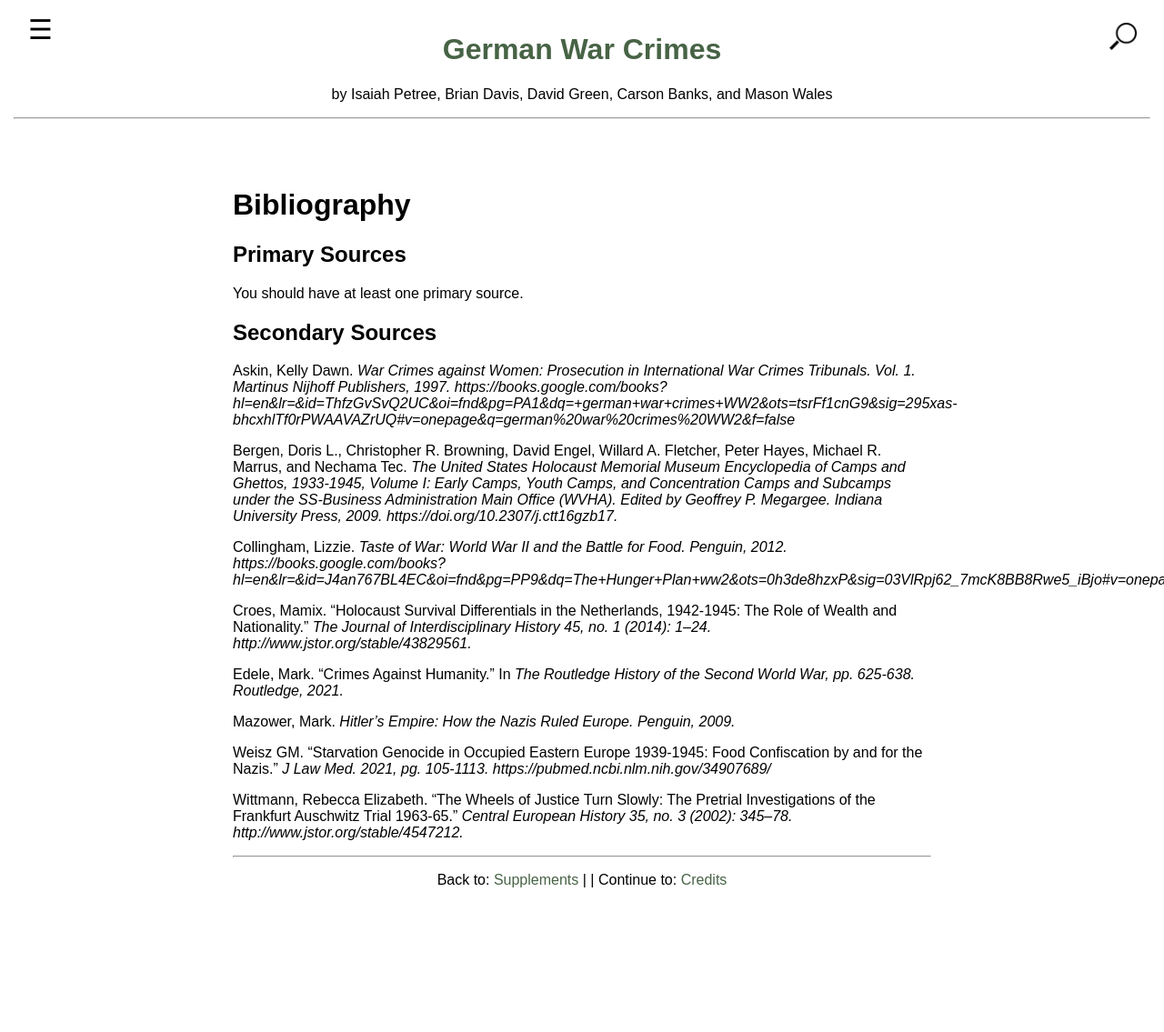
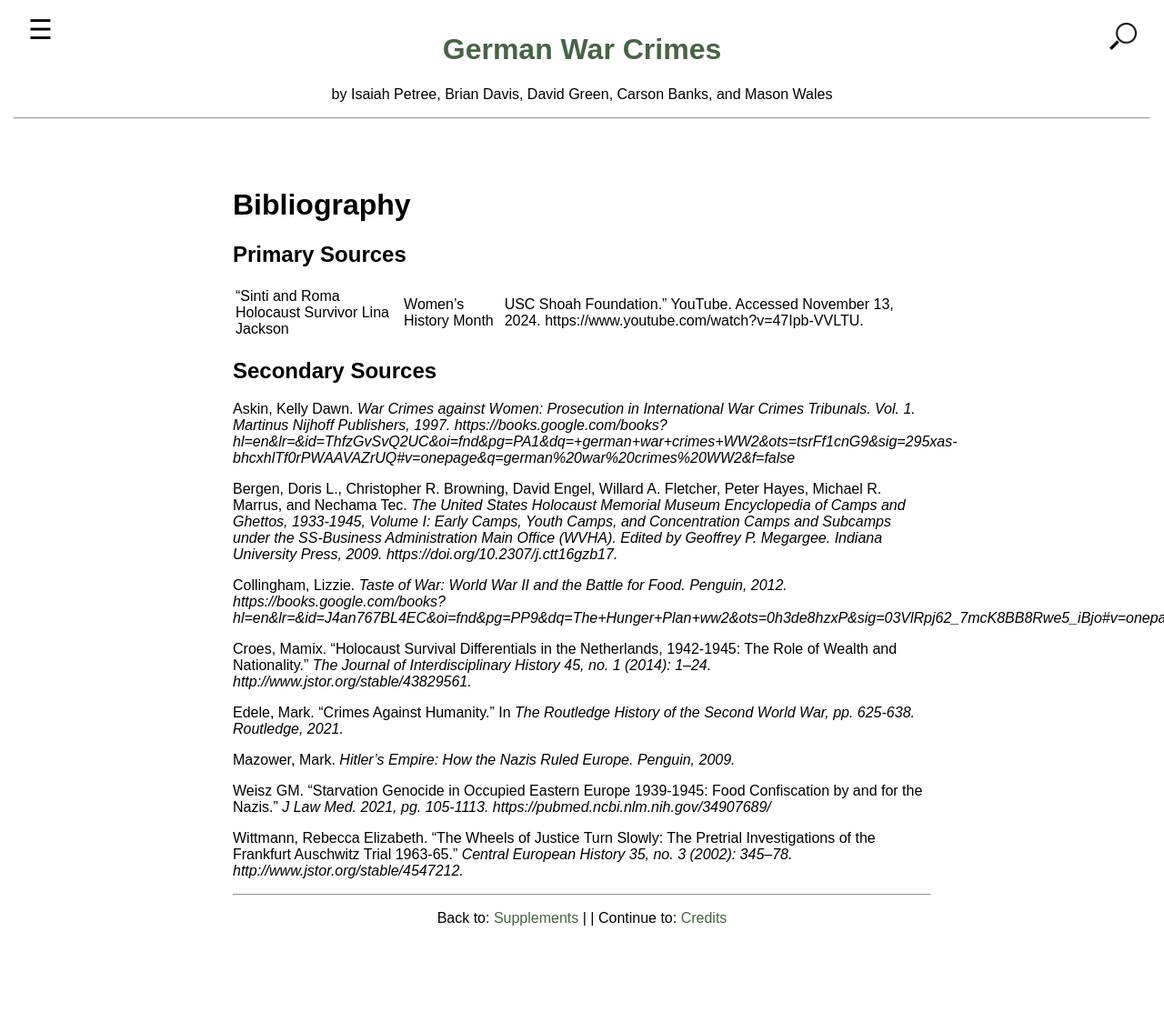
Before and after one commit to isaiah138/PETREE-ISAIAH-HIST-WOH3931, a Jekyll site: the page built from 005_bibliography.md, in a window 1280 px wide. Shown: the whole page at 91% size. Built offline with Jekyll 4.4.1, drawn with Linux system fonts in a browser that asks for light colours; before the commit the page ends 1093 px from its top, so only the background shows below that.

Commit message:
Update 005_bibliography.md

```diff
--- a/005_bibliography.md
+++ b/005_bibliography.md
@@ -8,7 +8,7 @@ number: 5
 
 ## Primary Sources
 
-You should have at least one primary source.
+“Sinti and Roma Holocaust Survivor Lina Jackson | Women’s History Month | USC Shoah Foundation.” YouTube. Accessed November 13, 2024. https://www.youtube.com/watch?v=47Ipb-VVLTU.
 
 ## Secondary Sources
 
```
